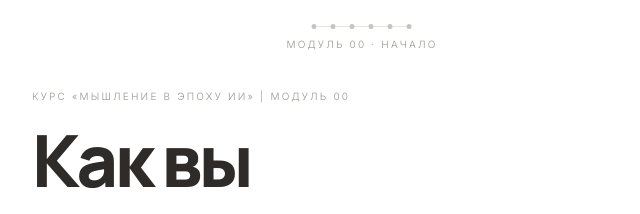
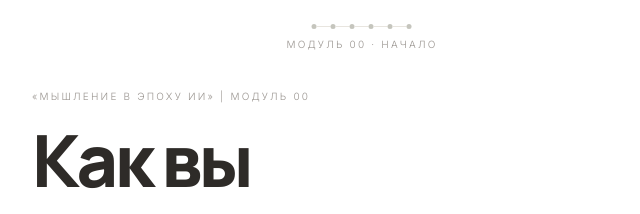
Before and after one commit to dorfiosh-lang/ai-literacy-module, a plain HTML site: page index.html in a window 1280 px wide. Shown: the top 214 px of the page, 278-918 px from the left. Drawn offline with Linux system fonts and the light colour scheme.

Commit message:
Update index.html

```diff
--- a/index.html
+++ b/index.html
@@ -267,7 +267,7 @@ textarea:focus { border-bottom-color: var(--text); }
    ↓ РЕДАКТИРОВАТЬ: заголовок, лид, список, мета
 ══════════════════════════════════════════════════ -->
 <section class="screen active" id="s0">
-  <span class="label">Курс «Мышление в эпоху ИИ» | Модуль 00</span>
+  <span class="label">«Мышление в эпоху ИИ» | Модуль 00</span>
   <!-- ↓ Заголовок модуля -->
   <div class="h1">Как вы<br>на самом деле<br>работаете с ИИ</div>
   <div class="divider"></div>
```
